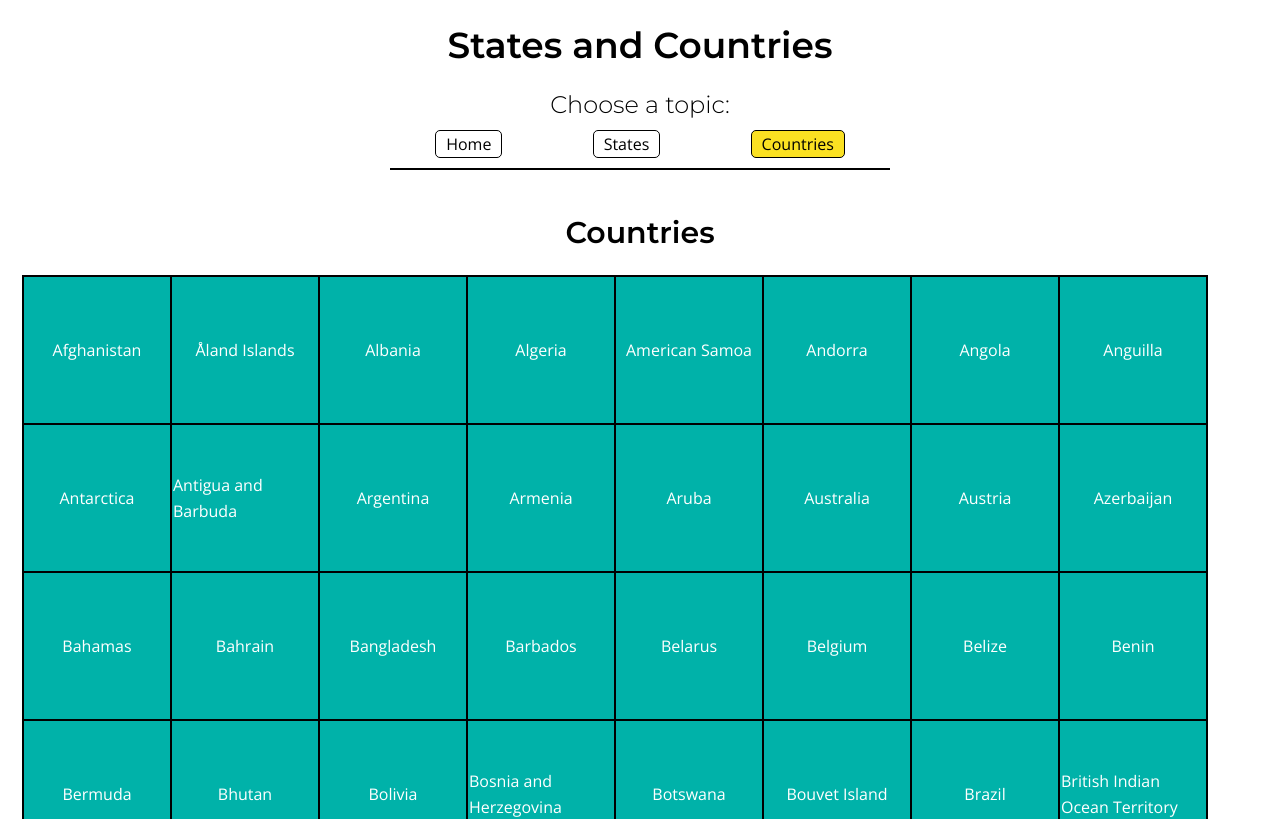
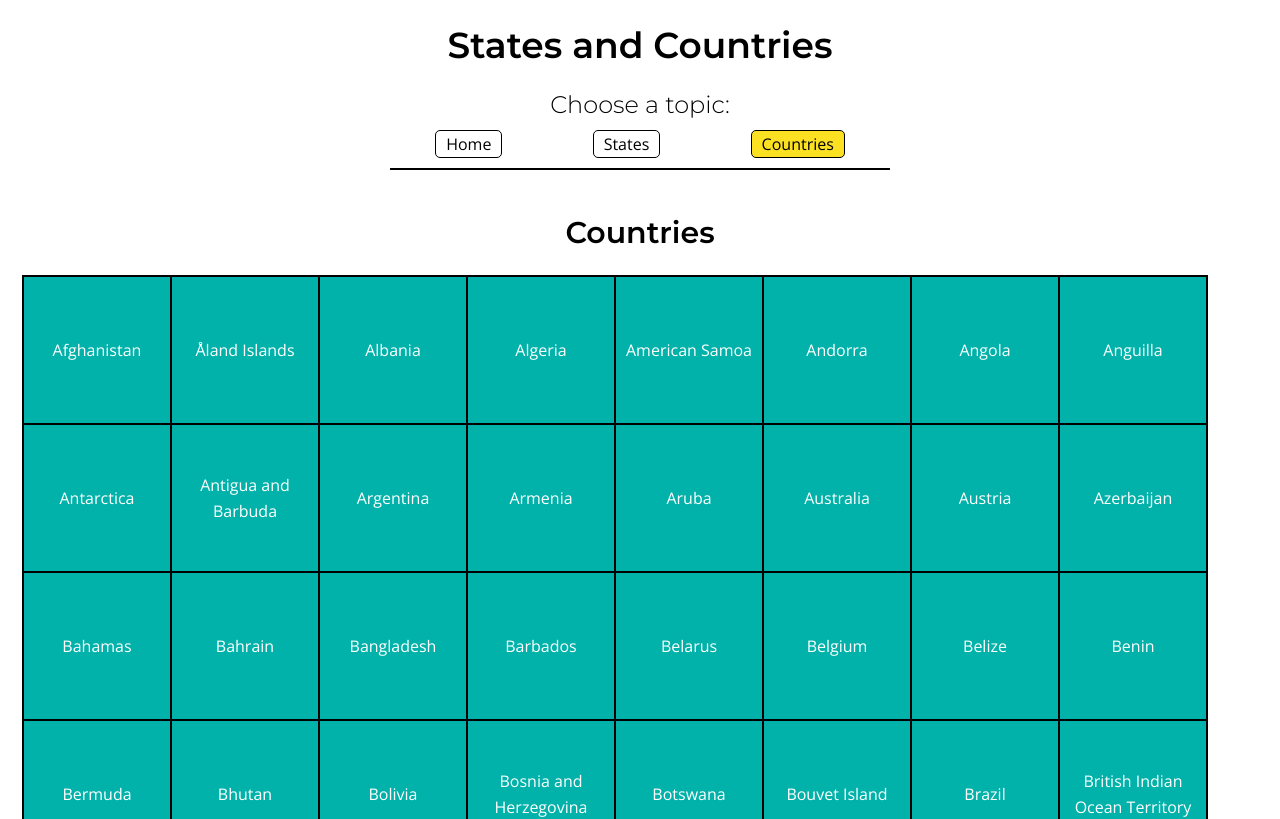
Before and after one commit to siobhanpmahoney/theSkimm_FrontendApprentice201808, a React (Vite) app: page /countries in a window 1280 px wide. Shown: the top 819 px of the page. Built offline with nearby package versions, Linux system fonts and the light colour scheme.

Commit message:
added text-align center in style

```diff
--- a/src/styles/_tiles.scss
+++ b/src/styles/_tiles.scss
@@ -15,7 +15,7 @@
   width: 150px;
   position: relative;
   border: 2px solid black;
-  background: #00b2a9;
+  background: $teal;
   color: white;
   padding: 1px;
   margin: -1px;
@@ -24,6 +24,7 @@
   align-items: center;
   box-sizing: border-box;
   flex: 0 0 auto;
+  text-align:center;
   hyphens: auto;
   overflow-wrap: break-word;
   // word-break: break-all;
```
Also changed, not shown: 2 other files (tests, documents, lock files or other folders).
